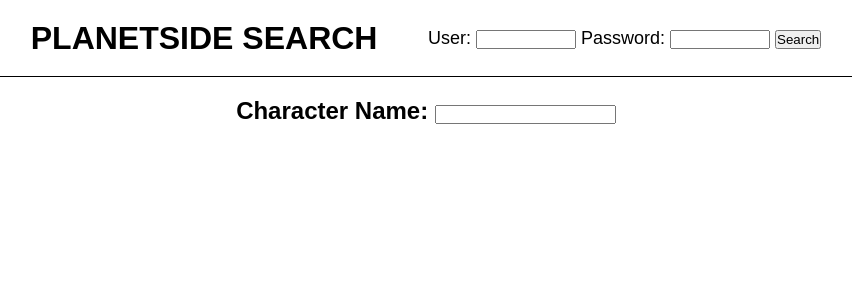
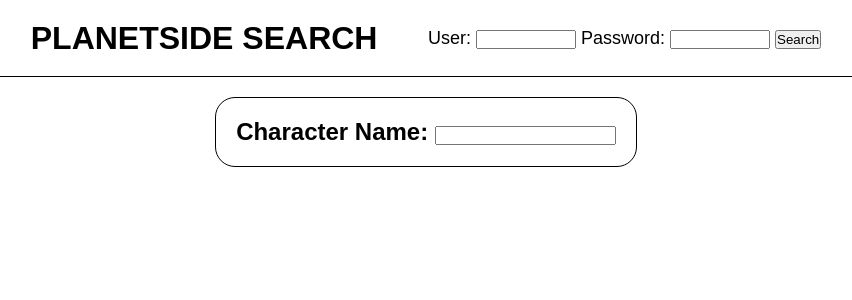
Before and after one commit to erlliam/planetsidesearch, a Flask app: page / in a window 1280 px wide. Shown: the top 300 px of the page, without its empty margins (214-1066 px from the left). Run offline with Flask 2, Linux system fonts and the light colour scheme.

Commit message:
FRONT END TORTURE

```diff
--- a/pssearch/static/styles/index.css
+++ b/pssearch/static/styles/index.css
@@ -41,17 +41,38 @@
 	font-size: 18px;
 }
 
+#ihatecss {
+	text-align: center;
+	margin: 20px;
+}
+
+#middle {
+	display: inline-block;
+	border-width: 1px;
+	border-style: solid;
+	border-radius: 20px;
+	text-align: center;
+	padding: 20px;
+}
+
 #search {
 	font-size: 24px;
 	font-weight: bold;
-	display: block;
-	text-align: center;
-	margin: 20px 0 20px 0;
 }
 
 #search-results {
+	margin-top: 10px;
+}
+
+#rllyhate {
 	text-align: center;
 }
 
 #search-list {
+	display: inline-block;
 }
+
+#search-list table{
+	text-align: center;
+	font-size: 20px;
+}
--- a/pssearch/templates/index.html
+++ b/pssearch/templates/index.html
@@ -15,7 +15,7 @@
 	{% endif %}
 
 </div>
-
+<div id="ihatecss">
 <div id="middle">
 	<form id="search">
 		<label for="search">Character Name: </label><input type="text" name="user"
@@ -32,13 +32,11 @@
 	</div>
 	{% endif %}
 
-	{% if status %}
-		<p>{{ status }}</p>
-	{% endif %}
 
 </div>
-
+</div>
 {% if char %}
+<div id="rllyhate">
 <div id="search-list">
 	<table>
 		<tr>
@@ -54,4 +52,9 @@
 
 	</table>
 </div>
+</div>
 {% endif %}
+
+	{% if status %}
+		<p>{{ status }}</p>
+	{% endif %}
```
